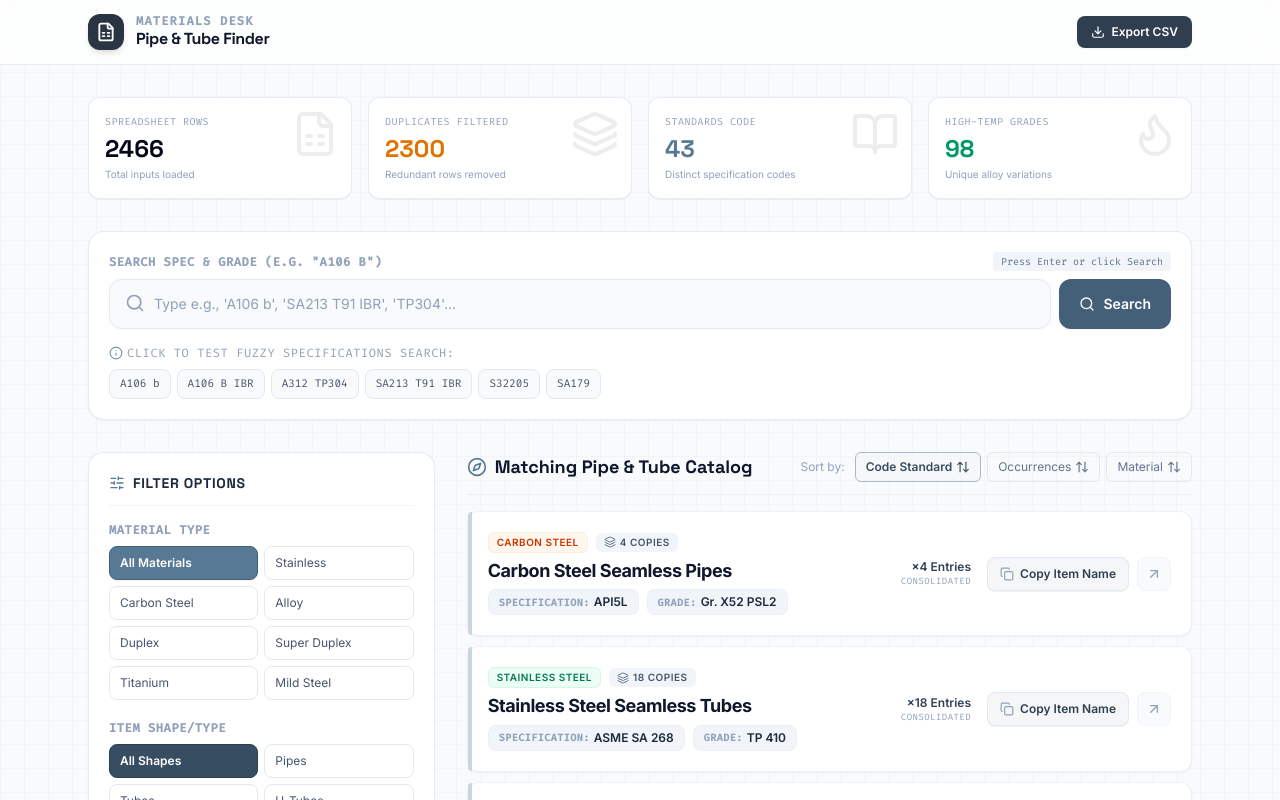
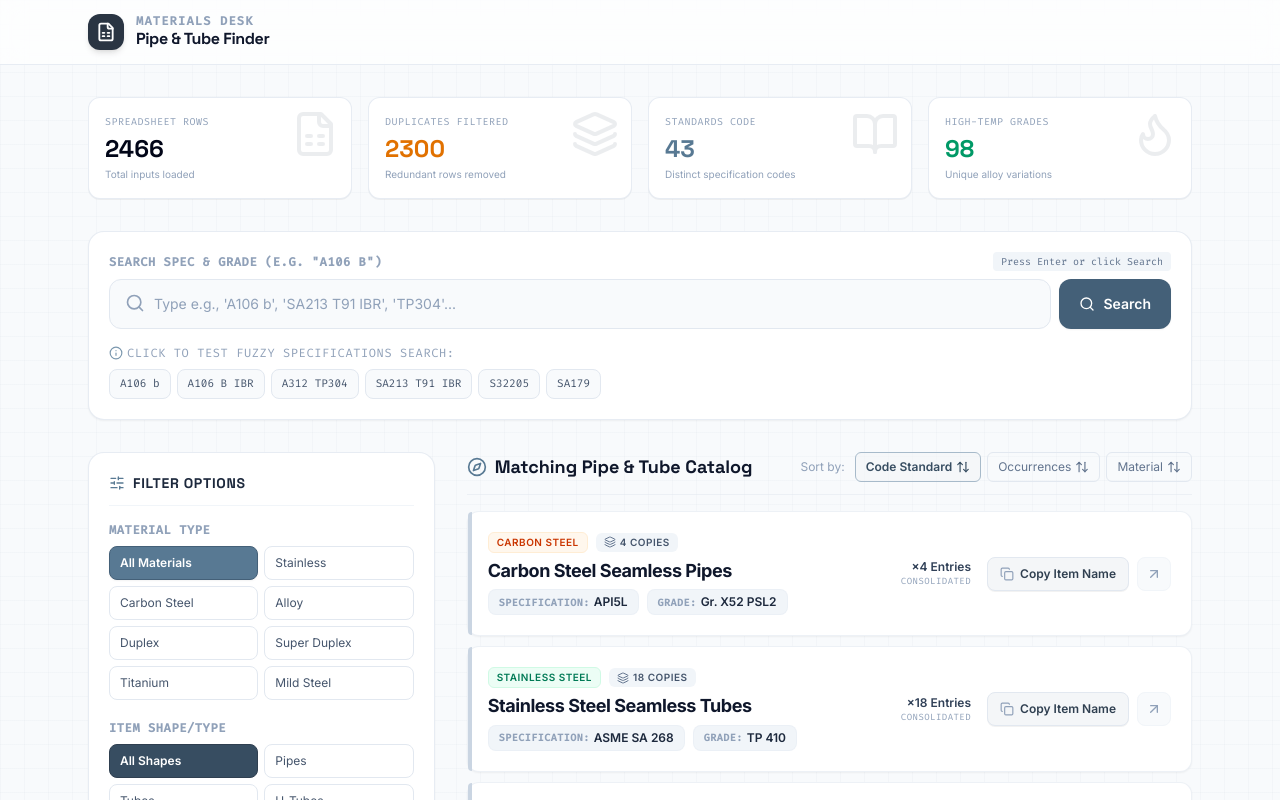
Before and after one commit to dharmitdev/Dharmit, a React (Vite) app: page / in a window 1280 px wide. Shown: the top 800 px of the page. Built offline with nearby package versions, Linux system fonts and the light colour scheme.

Commit message:
Export CSV removed.

```diff
--- a/src/App.tsx
+++ b/src/App.tsx
@@ -3,7 +3,6 @@ import {
   FileSpreadsheet,
   Layers,
   Flame,
-  Download,
   HelpCircle,
   FileText,
   CheckCircle2,
@@ -116,34 +115,6 @@ export default function App() {
     }
   };
 
-  // Helper to export filtered results back to Excel-compatible CSV format
-  const handleExportCSV = () => {
-    // Generate CSV Header
-    let csvContent = 'data:text/csv;charset=utf-8,Item Name,Specification,Grade,Material Type,IBR Status,Spreadsheet Occurrences\n';
-
-    // Add rows
-    filteredItems.forEach(item => {
-      const csvRow = [
-        `"${item.itemName.replace(/"/g, '""')}"`,
-        `"${item.specification.replace(/"/g, '""')}"`,
-        `"${item.grade.replace(/"/g, '""')}"`,
-        item.material,
-        item.isIbr ? 'IBR Certified' : 'Non-IBR',
-        item.count
-      ].join(',');
-      csvContent += csvRow + '\n';
-    });
-
-    // Create a temporary anchor element to trigger download
-    const encodedUri = encodeURI(csvContent);
-    const link = document.createElement('a');
-    link.setAttribute('href', encodedUri);
-    link.setAttribute('download', `pipes_tubes_filtered_export.csv`);
-    document.body.appendChild(link);
-    link.click();
-    document.body.removeChild(link);
-  };
-
   return (
     <div className="min-h-screen bg-slate-50 dark:bg-slate-950 text-slate-800 dark:text-slate-100 steel-grid-bg transition-colors pb-24 font-sans">
 
@@ -160,18 +131,6 @@ export default function App() {
                 Pipe & Tube Finder
               </h1>
             </div>
-          </div>
-
-          <div className="flex items-center space-x-2">
-            <button
-              onClick={handleExportCSV}
-              disabled={filteredItems.length === 0}
-              className="text-xs font-semibold px-3.5 py-2 rounded-lg bg-steel-800 hover:bg-steel-700 disabled:opacity-50 text-white shadow-xs hover:shadow-md transition-all flex items-center space-x-1.5 cursor-pointer"
-              title="Download results as a spreadsheet-ready CSV"
-            >
-              <Download className="w-3.5 h-3.5" />
-              <span className="hidden sm:inline">Export CSV</span>
-            </button>
           </div>
         </div>
       </header>
```
